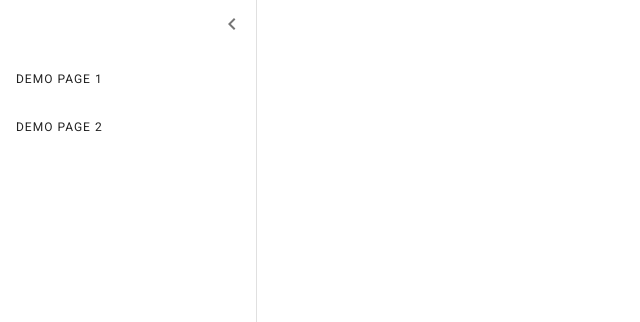
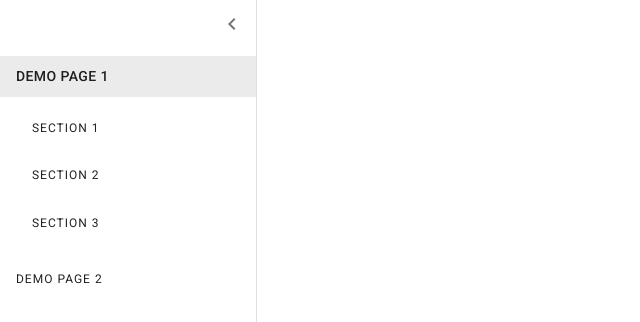
Before and after one commit to JR-Mitchell/WebCV, a React app: page / in a window 1280 px wide. Shown: the top 322 px of the page, without its empty margins (0-640 px from the left). Built offline with nearby package versions, Linux system fonts and the light colour scheme.

Commit message:
Added and used <NavigationSectionList> component

```diff
--- a/src/components/NavigationDrawer/navigation-drawer.tsx
+++ b/src/components/NavigationDrawer/navigation-drawer.tsx
@@ -14,6 +14,7 @@ import ChevronLeftIcon from '@material-ui/icons/ChevronLeft';
 
 //Local imports
 import { SectionObject, PageObject, Pages } from './structure';
+import SectionList from './navigation-section';
 
 //Setup imports
 const pages = new Pages(require('setup/structure.json'));
@@ -43,6 +44,10 @@ interface NavigationDrawerProps {
  * More detail is given in comments alongside the definitions.
  */
 interface NavigationDrawerState {
+    /**
+     * The index of the currently selected page
+     */
+    selectedPage: number
 }
 
 
@@ -54,7 +59,23 @@ interface NavigationDrawerState {
  * different sections.
  */
 class NavigationDrawer extends React.Component<NavigationDrawerProps,NavigationDrawerState> {
+    /**
+     * Constructor method
+     *
+     * @param {NavigationDrawerProps} props: the component props
+     */
+    constructor(props) {
+        super(props);
+        this.state = {selectedPage:0};
+    }
+
+    /**
+     * React render method
+     */
     render() {
+        //Access state variables
+        const selectedPage: number = this.state.selectedPage;
+
         return <Drawer
             variant="persistent"
             open={this.props.open}
@@ -69,19 +90,34 @@ class NavigationDrawer extends React.Component<NavigationDrawerProps,NavigationD
             <List>
                 {pages.map((page,index)=>{
                     let pageTitle: string = page.pageTitle;
+                    let isSelected: boolean = index === selectedPage;
                     return <Fragment key={pageTitle}>
                         <ListItem
                             button
+                            onClick={()=>this.setSelectedPage(index)}
+                            selected={isSelected}
                         >
-                            <Typography variant="overline">
+                            <Typography variant={isSelected ? "button" : "overline"}>
                                 {pageTitle}
                             </Typography>
                         </ListItem>
+                        <SectionList
+                            in={isSelected}
+                            sections={page.getSectionTitleList()}
+                        />
                     </Fragment>
                 })}
             </List>
         </Drawer>
     }
+
+    /**
+     * Sets the index of the selected page
+     */
+    setSelectedPage(index:number) {
+        this.setState({selectedPage:index});
+    }
+
 }
 
 export default NavigationDrawer;
--- /dev/null
+++ b/src/components/NavigationDrawer/navigation-section.tsx
@@ -0,0 +1,51 @@
+//Imports from React module
+import React from 'react';
+
+//Imports from @material-ui/core module
+import Collapse from '@material-ui/core/Collapse';
+import List from '@material-ui/core/List';
+import ListItem from '@material-ui/core/ListItem';
+import Typography from '@material-ui/core/Typography';
+
+/**
+ * Props for the <NavigationSectionList> component.
+ * More detail is given in comments alongside prop type definitions.
+ */
+interface NavigationSectionListProps {
+    /**
+     * Whether or not the list should be visible.
+     * Named 'in' rather than 'open' for consistency with material-ui's
+     * <Collapse> element.
+     * Toggling this will smoothly animate between open and closed states.
+     */
+    in: boolean,
+    /**
+     * The sections to be listed
+     */
+    sections: string[]
+}
+
+/**
+ * Basic <NavigationSectionList> component.
+ * Provides indented buttons for navigating the sections of the given
+ * page, for use in the <NavigationDrawer> component.
+ */
+function NavigationSectionList(props) {
+    return <Collapse in={props.in}>
+        <List>
+            {props.sections.map((title:string)=>{
+                return <ListItem
+                    button
+                    style={{paddingLeft:32}}
+                    key={title}
+                >
+                    <Typography variant="overline">
+                        {title}
+                    </Typography>
+                </ListItem>
+            })}
+        </List>
+    </Collapse>
+}
+
+export default NavigationSectionList;
```
